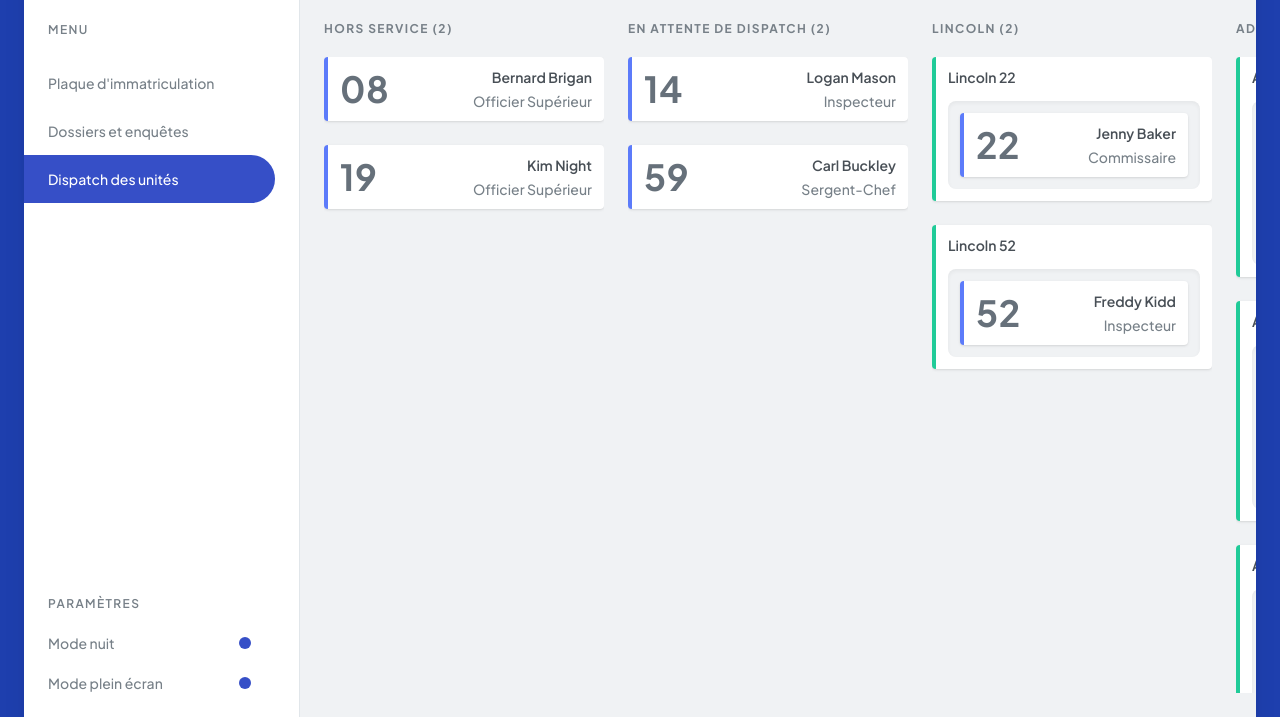
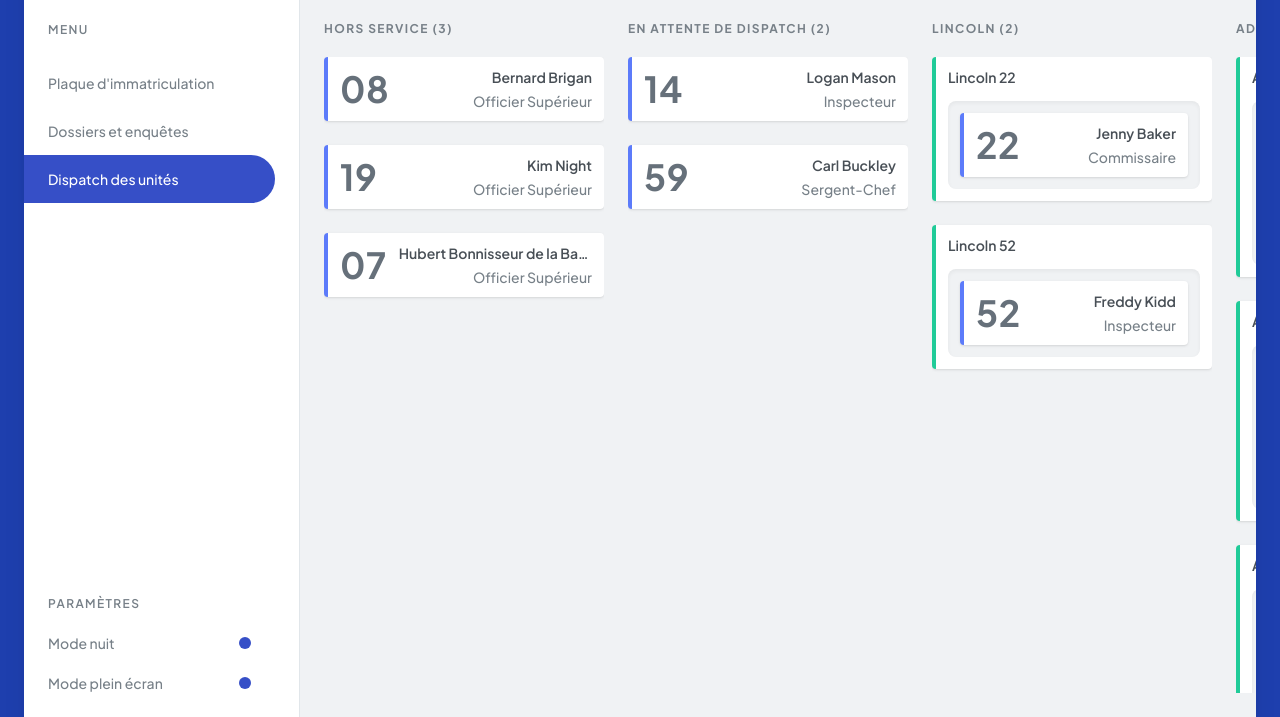
Before and after one commit to john-mirage/failypannel, a website built with Vite: page index.html in a window 1280 px wide. Both pictures are taken after a click on the button "Dispatch des unités". Shown: the part 83-800 px from the top of the page. Built offline with nearby package versions, Linux system fonts and the light colour scheme.

Commit message:
feat: work on dispatch unit overflow

```diff
--- a/src/data/dispatch-units.json
+++ b/src/data/dispatch-units.json
@@ -86,5 +86,13 @@
     "number": "19",
     "name": "Kim Night",
     "role": "Officier Supérieur"
+  },
+  {
+    "categoryId": "1",
+    "groupId": null,
+    "id": "12",
+    "number": "07",
+    "name": "Hubert Bonnisseur de la Bath test",
+    "role": "Officier Supérieur"
   }
 ]
--- a/src/views/web-dispatch/web-dispatch-category/web-dispatch-category.style.css
+++ b/src/views/web-dispatch/web-dispatch-category/web-dispatch-category.style.css
@@ -23,7 +23,7 @@
 .webDispatchCategory__list {
   flex: 1;
   display: grid;
-  grid-template-columns: 1fr;
+  grid-template-columns: 100%;
   align-content: flex-start;
   gap: 24px;
   overflow-x: hidden;
--- a/src/views/web-dispatch/web-dispatch-group/web-dispatch-group.js
+++ b/src/views/web-dispatch/web-dispatch-group/web-dispatch-group.js
@@ -90,7 +90,7 @@ class WebDispatchGroup extends HTMLElement {
 
   connectedCallback() {
     if (!this.#hasBeenMountedOnce) {
-      this.classList.add("webDispatchUnit");
+      this.classList.add("webDispatchGroup");
       this.append(this.#template);
       this.#hasBeenMountedOnce = true;
     }
--- a/src/views/web-dispatch/web-dispatch-group/web-dispatch-group.style.css
+++ b/src/views/web-dispatch/web-dispatch-group/web-dispatch-group.style.css
@@ -24,7 +24,7 @@
 
 .webDispatchGroup__list {
   display: grid;
-  grid-template-columns: 1fr;
+  grid-template-columns: 100%;
   gap: 12px;
   width: 100%;
   padding: 12px;
--- a/src/views/web-dispatch/web-dispatch-unit/web-dispatch-unit.style.css
+++ b/src/views/web-dispatch/web-dispatch-unit/web-dispatch-unit.style.css
@@ -1,5 +1,6 @@
 .webDispatchUnit {
   display: block;
+  width: 100%;
 }
 
 .webDispatchUnit__container {
@@ -18,8 +19,9 @@
 }
 
 .webDispatchUnit__number {
-  margin-right: 16px;
-  text-align: right;
+  flex: none;
+  margin-right: 12px;
+  text-align: left;
   font-size: 36px;
   font-weight: 700;
   line-height: 44px;
@@ -28,12 +30,24 @@
   color: hsl(210, 9%, 44%);
 }
 
+.webDispatchUnit__text {
+  flex: 0 1 auto;
+  min-width: 0;
+  display: flex;
+  flex-direction: column;
+  align-items: flex-end;
+}
+
 .webDispatchUnit__name {
+  width: 100%;
   text-align: right;
   font-size: 14px;
   font-weight: 600;
   line-height: 24px;
   color: var(--color-typo-primary);
+  overflow: hidden;
+  text-overflow: ellipsis;
+  white-space: nowrap;
 }
 
 .webDispatchUnit__role {
```
